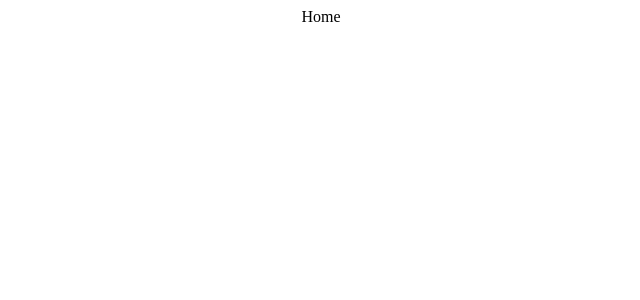
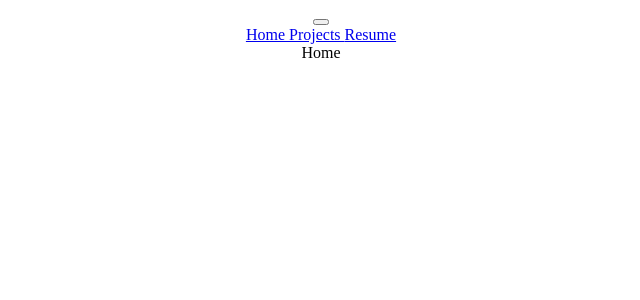
Before and after one commit to bantonneau/react-portfolio, a React (Create React App) app: page / in a window 1280 px wide. Shown: the top 300 px of the page, without its empty margins (319-959 px from the left). Built offline with nearby package versions, Linux system fonts and the light colour scheme.

Commit message:
set up navbar component

```diff
--- a/src/App.js
+++ b/src/App.js
@@ -1,12 +1,15 @@
 import './App.css';
 import { BrowserRouter as Router, Routes, Route } from 'react-router-dom'
-import Home from './components/Home'
-import Projects from './components/Projects';
-import Resume from './components/Resume';
+import Home from './pages/Home'
+import Projects from './pages/Projects';
+import Resume from './pages/Resume';
+import Navbar from './components/navbar';
+
 function App() {
   return (
     <div className='App'>
       <Router>
+       <Navbar />
         <Routes>
           <Route path='/' element={<Home />} />
           <Route path='/projects' element={<Projects />} />
--- /dev/null
+++ b/src/components/navbar.js
@@ -0,0 +1,19 @@
+import React from 'react'
+import { Link } from 'react-router-dom'
+
+function navbar() {
+  return (
+    <div className='navbar'>
+        <div className='toggleButton'>
+            <button> </button>
+        </div>
+        <div className='links'>
+            <Link to='/'> Home </Link>
+            <Link to='/projects'> Projects </Link>
+            <Link to='/resume'> Resume </Link>
+        </div>
+    </div>
+  )
+}
+
+export default navbar
```
Also changed, not shown: src/pages/Home.js (renamed from src/components/Home.js), src/pages/Projects.js (renamed from src/components/Projects.js), src/pages/Resume.js (renamed from src/components/Resume.js).
